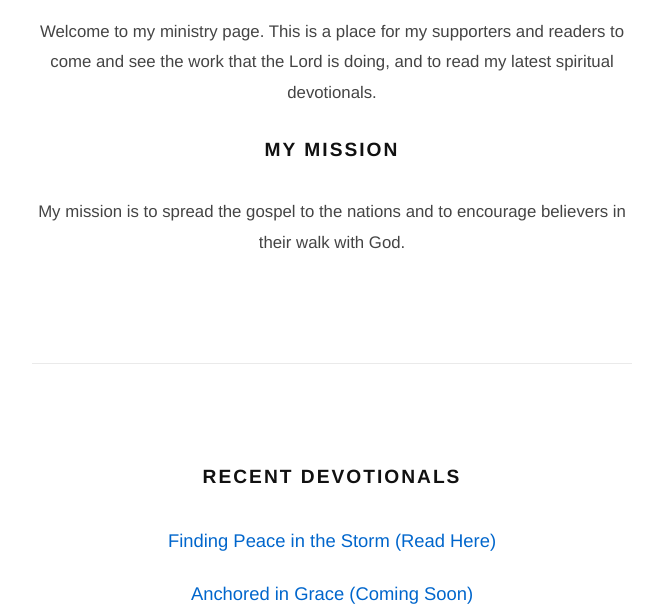
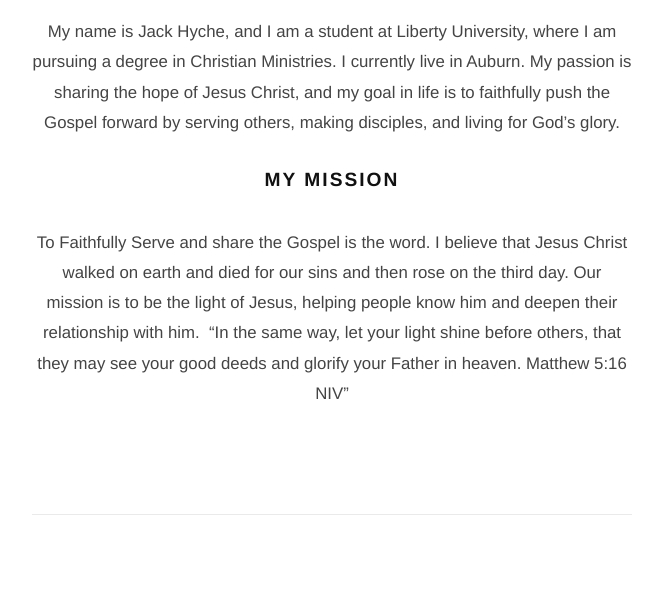
Before and after one commit to liamjphilpott21-del/liamjphilpott21.github.io, a plain HTML site: page index.html in a window 1280 px wide. Shown: the part 338-952 px from the top of the page, without its empty margins (308-971 px from the left). Drawn offline with Linux system fonts and the light colour scheme.

Commit message:
Add files via upload

```diff
--- a/index.html
+++ b/index.html
@@ -20,9 +20,11 @@
     <main class="content">
         <section id="about">
             <h1>Hi, I'm Jack Hyche!</h1>
-            <p>Welcome to my ministry page. This is a place for my supporters and readers to come and see the work that the Lord is doing, and to read my latest spiritual devotionals.</p>
+            <p>My name is Jack Hyche, and I am a student at Liberty University, where I am pursuing a degree in Christian Ministries. I currently live in Auburn. My passion is sharing the hope of Jesus Christ, and my goal in life is to faithfully push the Gospel forward by serving others, making disciples, and living for God’s glory.
+</p>
             <h2>My Mission</h2>
-            <p>My mission is to spread the gospel to the nations and to encourage believers in their walk with God.</p>
+            <p>To Faithfully Serve and share the Gospel is the word. I believe that Jesus Christ walked on earth and died for our sins and then rose on the third day. Our mission is to be the light of Jesus, helping people know him and deepen their relationship with him.
+“In the same way, let your light shine before others, that they may see your good deeds and glorify your Father in heaven. Matthew 5:16 NIV”</p>
         </section>
 
         <hr>
@@ -30,8 +32,8 @@
         <section id="devotionals">
             <h2>Recent Devotionals</h2>
             <div class="link-list">
-                <a href="devotional-1.html">Finding Peace in the Storm (Read Here)</a>
-                <a href="#">Anchored in Grace (Coming Soon)</a>
+                <a href="devotional-1.html">Light of the World</a>
+                <a href="devotional-2.html">The Gospel Is Global</a>
             </div>
         </section>
 
@@ -40,7 +42,7 @@
         <section id="support">
             <h2>Support This Mission</h2>
             <p>I am currently inviting others to partner with me in this mission through both giving and prayer. If you feel led to support, click below.</p>
-            <a href="#" class="btn">Give / Support</a>
+            <a href="https://venmo.com/liam-philpott-1" class="btn">Give / Support</a>
         </section>
     </main>
 
```
